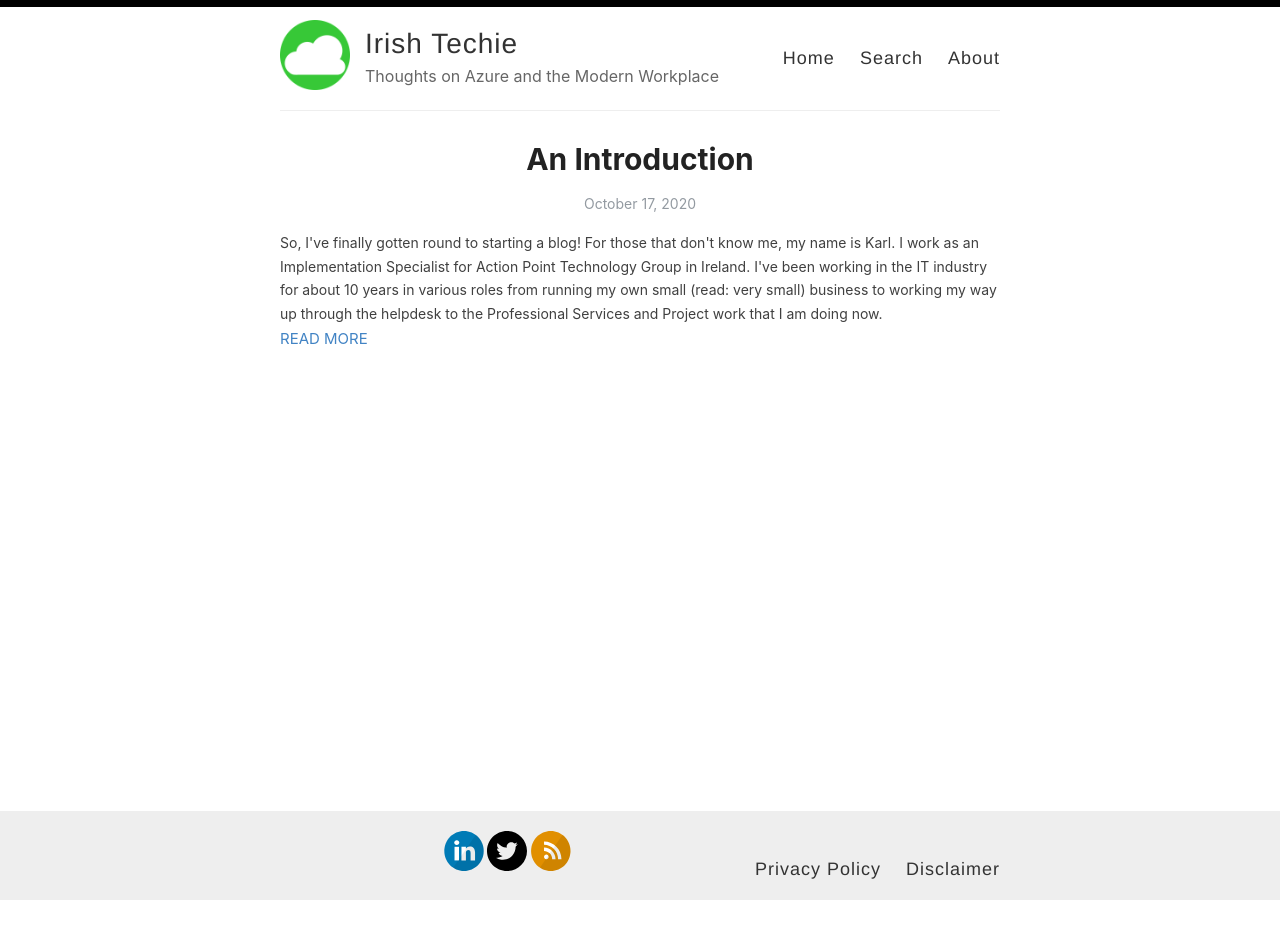
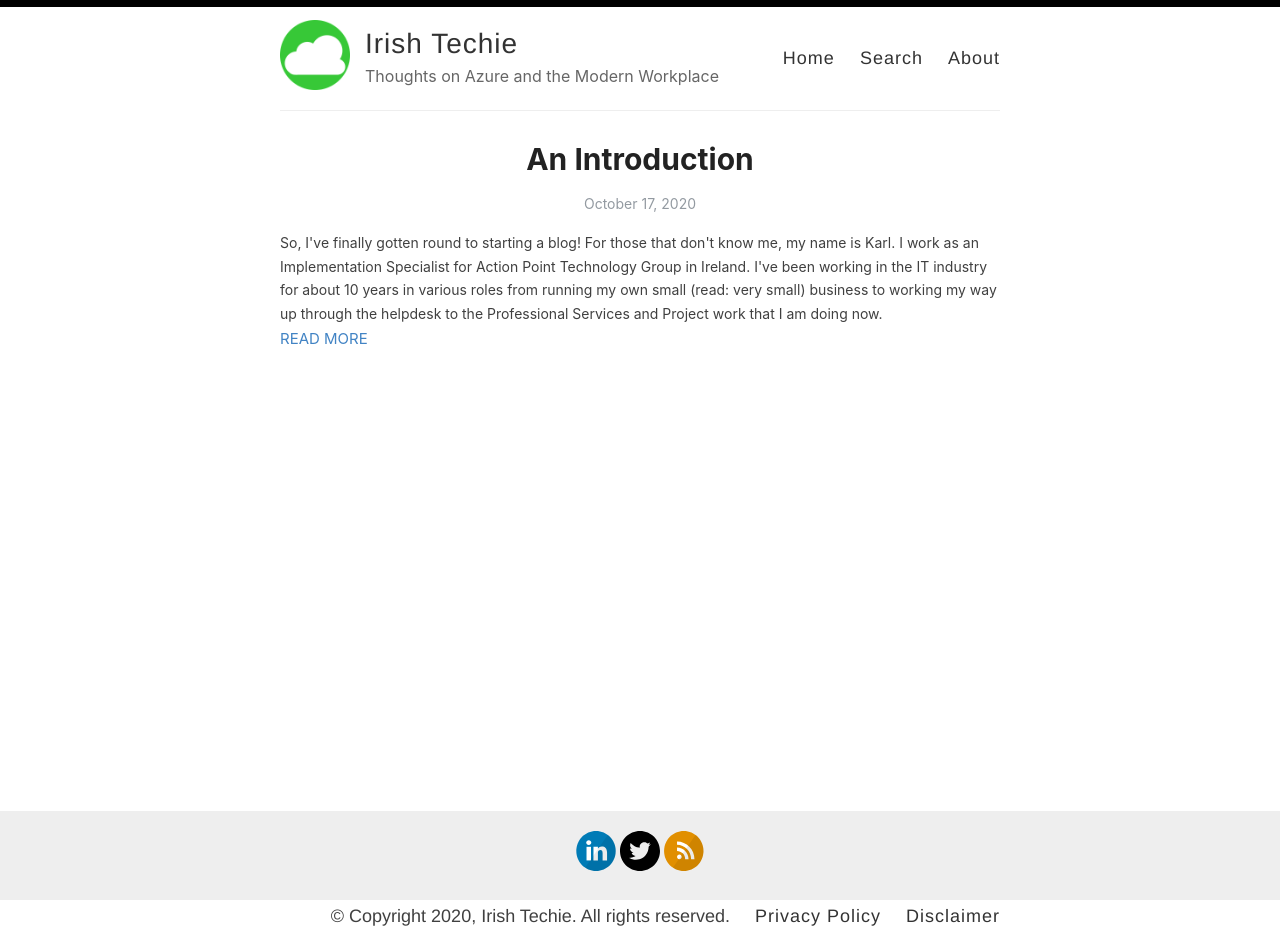
Before and after one commit to irishtechie/irishtechie.github.io, a Jekyll site: the page built from index.html, in a window 1280 px wide. Built offline with Jekyll 4.4.1, drawn with Linux system fonts in a browser that asks for light colours; the list of posts is cut into pages by our own code; before the commit the page ends 900 px from its top, so only the background shows below that.

Commit message:
KC: Copyright Notice on Footer

```diff
--- a/_layouts/default.html
+++ b/_layouts/default.html
@@ -46,6 +46,7 @@
           <footer class="footer">
             {% include svg-icons.html %}
             <nav>
+              <small>&copy; Copyright 2020, Irish Techie. All rights reserved.</small>
               <a href="{{ site.baseurl }}/privacy-policy">Privacy Policy</a>
               <a href="{{ site.baseurl }}/disclaimer">Disclaimer</a>
             </nav>
```
